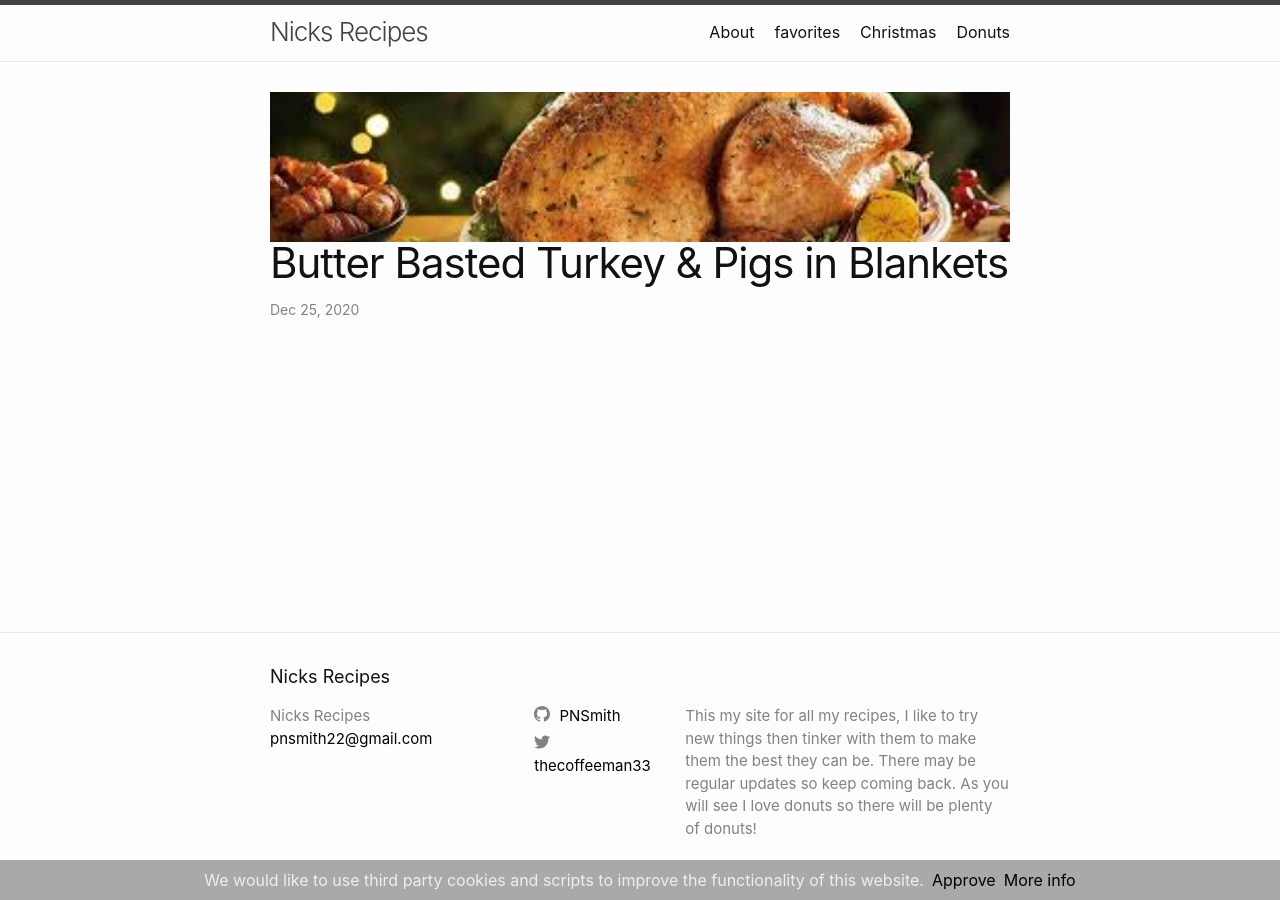
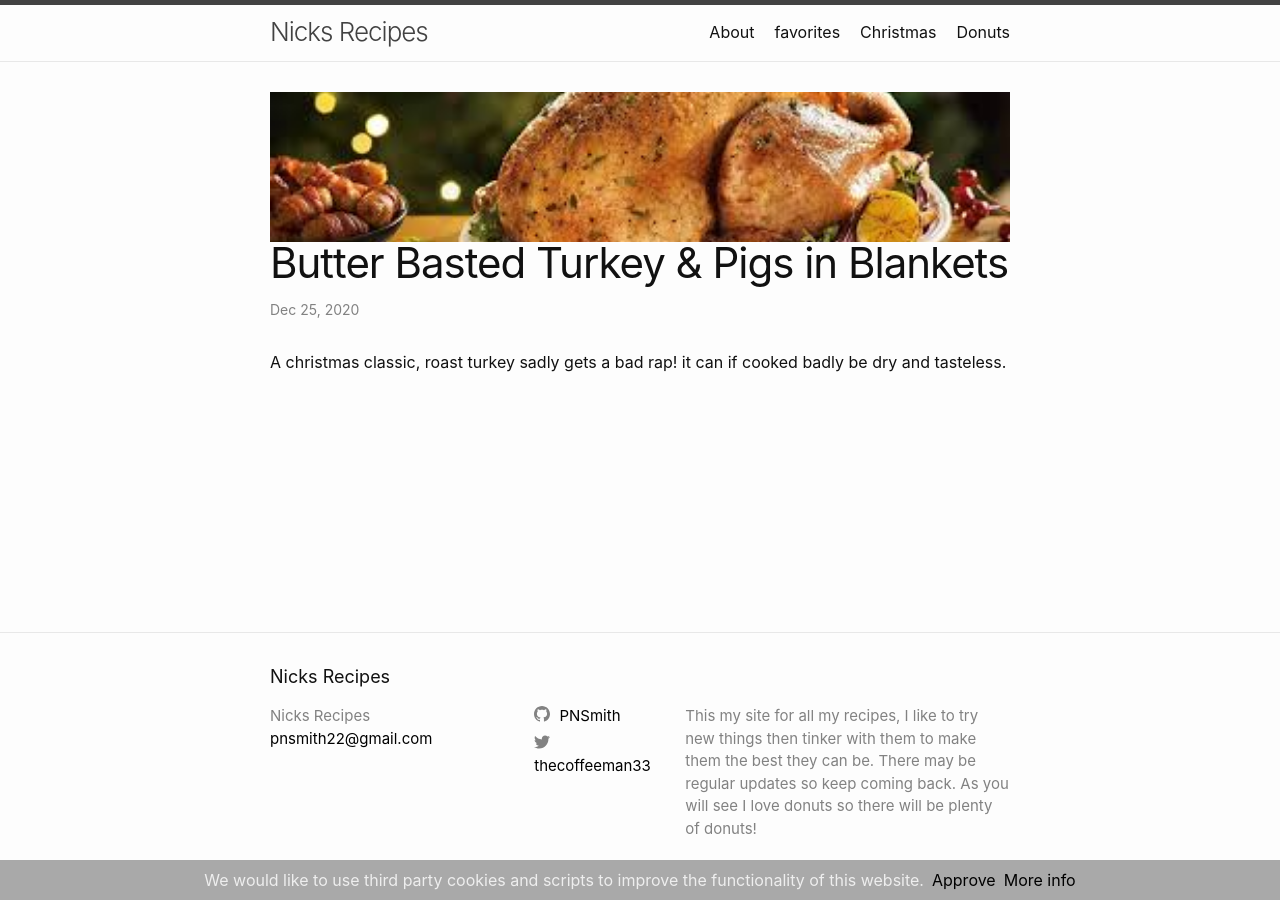
Before and after one commit to PNSmith/pnsmith.github.io, a Jekyll site: the page built from _posts/202-12-25-turkey.md, in a window 1280 px wide. Built offline with Jekyll 4.4.1, drawn with Linux system fonts in a browser that asks for light colours.

Commit message:
Update 202-12-25-turkey.md

```diff
--- a/_posts/202-12-25-turkey.md
+++ b/_posts/202-12-25-turkey.md
@@ -5,3 +5,5 @@ date:   2020-12-25 20:01:33 +0000
 categories: christmas
 image: /assets/images/turkey-img.jpg
 ---
+
+A christmas classic, roast turkey sadly gets a bad rap! it can if cooked badly be dry and tasteless.
```
